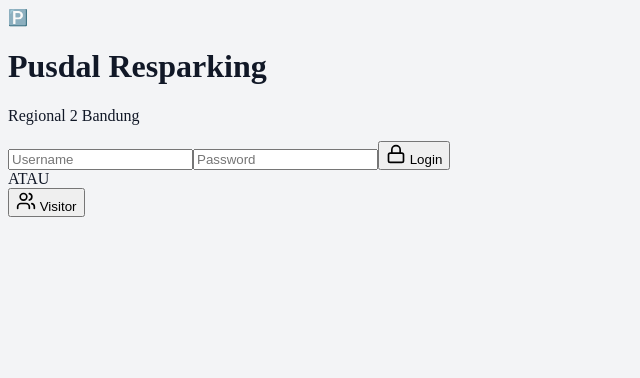
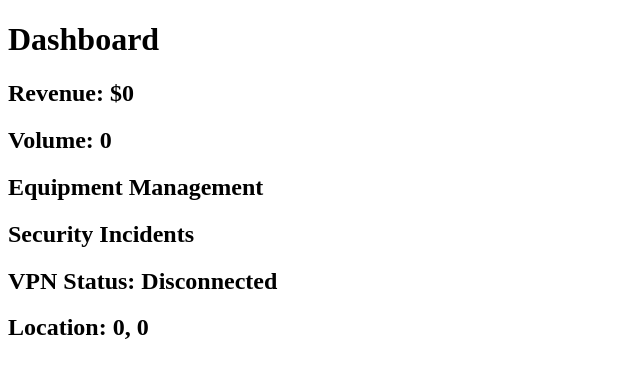
Before and after one commit to arulhaerul-glitch/pusdal-resparking-dashboard, a React (Vite) app: page / in a window 1280 px wide. Shown: the top 378 px of the page, without its empty margins (0-640 px from the left). Built offline with nearby package versions, Linux system fonts and the light colour scheme.

Commit message:
Updated src/App.jsx to a simplified version without Firebase, including revenue management, volume tracking, equipment management, security incidents, VPN monitoring, and location management.

```diff
--- a/src/App.jsx
+++ b/src/App.jsx
@@ -1,91 +1,62 @@
-import React, { useState } from 'react';
-import { LogOut, Lock, Users } from 'lucide-react';
-import './App.css';
+import React, { useState, useEffect } from 'react';
 
-function App() {
-  const [user, setUser] = useState(null);
+const App = () => {
+    const [revenue, setRevenue] = useState(0);
+    const [volume, setVolume] = useState(0);
+    const [equipment, setEquipment] = useState([]);
+    const [securityIncidents, setSecurityIncidents] = useState([]);
+    const [vpnStatus, setVpnStatus] = useState('Disconnected');
+    const [location, setLocation] = useState({ latitude: 0, longitude: 0 });
 
-  if (!user) return <LoginScreen onLogin={setUser} />;
+    useEffect(() => {
+        // Fetch initial data here or initialize states
+    }, []);
 
-  return <Dashboard user={user} onLogout={() => setUser(null)} />;
-}
-
-function LoginScreen({ onLogin }) {
-  const [username, setUsername] = useState('');
-  const [password, setPassword] = useState('');
-  const [error, setError] = useState('');
-
-  const handleLogin = (e) => {
-    e.preventDefault();
-    const users = {
-      'master': 'R3gional2BD!',
-      'OPS': '123RMUops',
-      'MTC': '123RMUmtc'
+    const handleRevenueUpdate = (amount) => {
+        setRevenue(prevRevenue => prevRevenue + amount);
     };
 
-    if (users[username] === password) {
-      onLogin({ username, fullName: username === 'master' ? 'Administrator' : 'Tim ' + username });
-    } else {
-      setError('Username atau password salah!');
-    }
-  };
+    const handleVolumeUpdate = (amount) => {
+        setVolume(prevVolume => prevVolume + amount);
+    };
 
-  return (
-    <div className="min-h-screen bg-gradient-to-br from-slate-900 via-slate-800 to-slate-900 flex items-center justify-center p-4">
-      <div className="w-full max-w-md bg-slate-800 border border-slate-700 rounded-2xl shadow-2xl p-8">
-        <div className="text-center mb-8">
-          <div className="text-5xl mb-4">🅿️</div>
-          <h1 className="text-3xl font-bold text-white mb-2">Pusdal Resparking</h1>
-          <p className="text-slate-400">Regional 2 Bandung</p>
+    const addEquipment = (newEquipment) => {
+        setEquipment(prevEquipment => [...prevEquipment, newEquipment]);
+    };
+
+    const addSecurityIncident = (incident) => {
+        setSecurityIncidents(prevIncidents => [...prevIncidents, incident]);
+    };
+
+    const updateVpnStatus = (status) => {
+        setVpnStatus(status);
+    };
+
+    const updateLocation = (lat, lon) => {
+        setLocation({ latitude: lat, longitude: lon });
+    };
+
+    return (
+        <div>
+            <h1>Dashboard</h1>
+            <h2>Revenue: ${revenue}</h2>
+            <h2>Volume: {volume}</h2>
+            <h2>Equipment Management</h2>
+            <ul>
+                {equipment.map((item, index) => (
+                    <li key={index}>{item}</li>
+                ))}
+            </ul>
+            <h2>Security Incidents</h2>
+            <ul>
+                {securityIncidents.map((incident, index) => (
+                    <li key={index}>{incident}</li>
+                ))}
+            </ul>
+            <h2>VPN Status: {vpnStatus}</h2>
+            <h2>Location: {location.latitude}, {location.longitude}</h2>
         </div>
-        {error && <div className="bg-red-500/20 border border-red-500/50 text-red-300 p-3 rounded-lg mb-6">{error}</div>}
-        <form onSubmit={handleLogin} className="space-y-4">
-          <input type="text" value={username} onChange={(e) => setUsername(e.target.value)} className="w-full bg-slate-700 border border-slate-600 rounded-lg px-4 py-3 text-white placeholder-slate-500" placeholder="Username" />
-          <input type="password" value={password} onChange={(e) => setPassword(e.target.value)} className="w-full bg-slate-700 border border-slate-600 rounded-lg px-4 py-3 text-white placeholder-slate-500" placeholder="Password" />
-          <button type="submit" className="w-full bg-emerald-600 hover:bg-emerald-700 text-white font-semibold py-3 rounded-lg flex items-center justify-center gap-2"><Lock size={20} /> Login</button>
-        </form>
-        <div className="relative my-6"><div className="absolute inset-0 flex items-center"><div className="w-full border-t border-slate-600"></div></div><span className="relative flex justify-center text-xs px-2 bg-slate-800 text-slate-400">ATAU</span></div>
-        <button onClick={() => onLogin({ username: 'Visitor', fullName: 'Pengunjung' })} className="w-full bg-slate-700 hover:bg-slate-600 text-white font-semibold py-3 rounded-lg flex items-center justify-center gap-2"><Users size={20} /> Visitor</button>
-      </div>
-    </div>
-  );
-}
-
-function Dashboard({ user, onLogout }) {
-  const [page, setPage] = useState('home');
-
-  return (
-    <div className="min-h-screen bg-slate-900 flex">
-      <div className="w-64 bg-slate-800 border-r border-slate-700 p-6 flex flex-col">
-        <h2 className="text-2xl font-bold text-white mb-8">🅿️ Pusdal</h2>
-        <p className="text-emerald-400 font-semibold mb-8">{user.fullName}</p>
-        <nav className="space-y-2 flex-1">
-          {['home', 'analytics', 'reports', 'settings'].map(p => (
-            <button key={p} onClick={() => setPage(p)} className={`w-full text-left px-4 py-2 rounded-lg ${page === p ? 'bg-emerald-600 text-white' : 'text-slate-300 hover:bg-slate-700'}`}>
-              {p === 'home' && '📊 Dashboard'}
-              {p === 'analytics' && '📈 Analytics'}
-              {p === 'reports' && '📋 Laporan'}
-              {p === 'settings' && '⚙️ Pengaturan'}
-            </button>
-          ))}
-        </nav>
-        <button onClick={onLogout} className="w-full bg-red-600 hover:bg-red-700 text-white py-2 rounded-lg flex items-center justify-center gap-2"><LogOut size={18} /> Logout</button>
-      </div>
-      <div className="flex-1 overflow-auto p-8">
-        <h1 className="text-4xl font-bold text-white mb-8">Dashboard Utama</h1>
-        <div className="grid grid-cols-3 gap-6 mb-8">
-          <div className="bg-gradient-to-br from-blue-600 to-blue-700 rounded-lg p-6 text-white"><p className="text-sm opacity-90">💰 Total Pendapatan</p><p className="text-3xl font-bold mt-2">Rp 0</p></div>
-          <div className="bg-gradient-to-br from-emerald-600 to-emerald-700 rounded-lg p-6 text-white"><p className="text-sm opacity-90">🚗 Volume Kendaraan</p><p className="text-3xl font-bold mt-2">0 Unit</p></div>
-          <div className="bg-gradient-to-br from-orange-600 to-orange-700 rounded-lg p-6 text-white"><p className="text-sm opacity-90">📦 Stock Peralatan</p><p className="text-3xl font-bold mt-2">0 Item</p></div>
-        </div>
-        <div className="bg-slate-800 border border-slate-700 rounded-lg p-6 text-white">
-          <h2 className="text-xl font-bold mb-4">✅ Status Sistem</h2>
-          <p className="text-emerald-300">✓ Sistem berjalan normal</p>
-          <p className="text-slate-400 text-sm mt-4">Update: {new Date().toLocaleString('id-ID')}</p>
-        </div>
-      </div>
-    </div>
-  );
-}
+    );
+};
 
 export default App;
```
